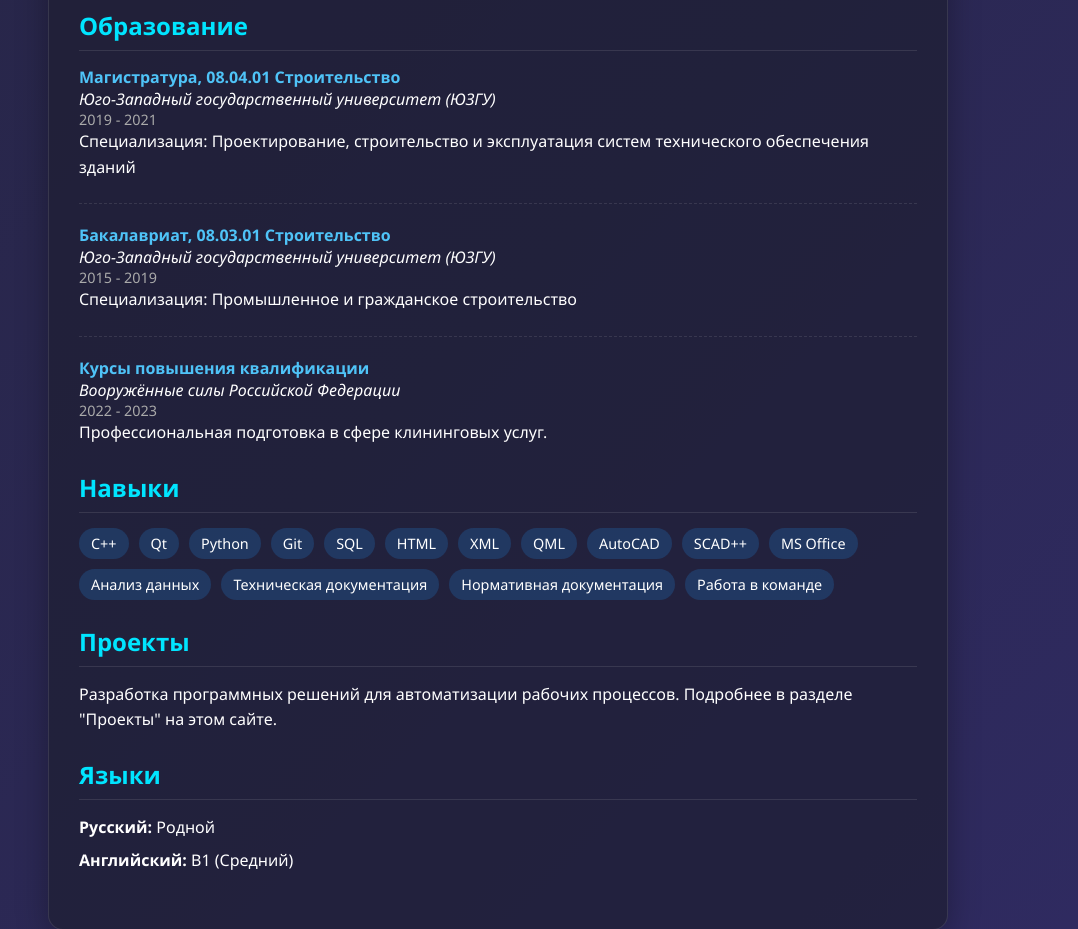
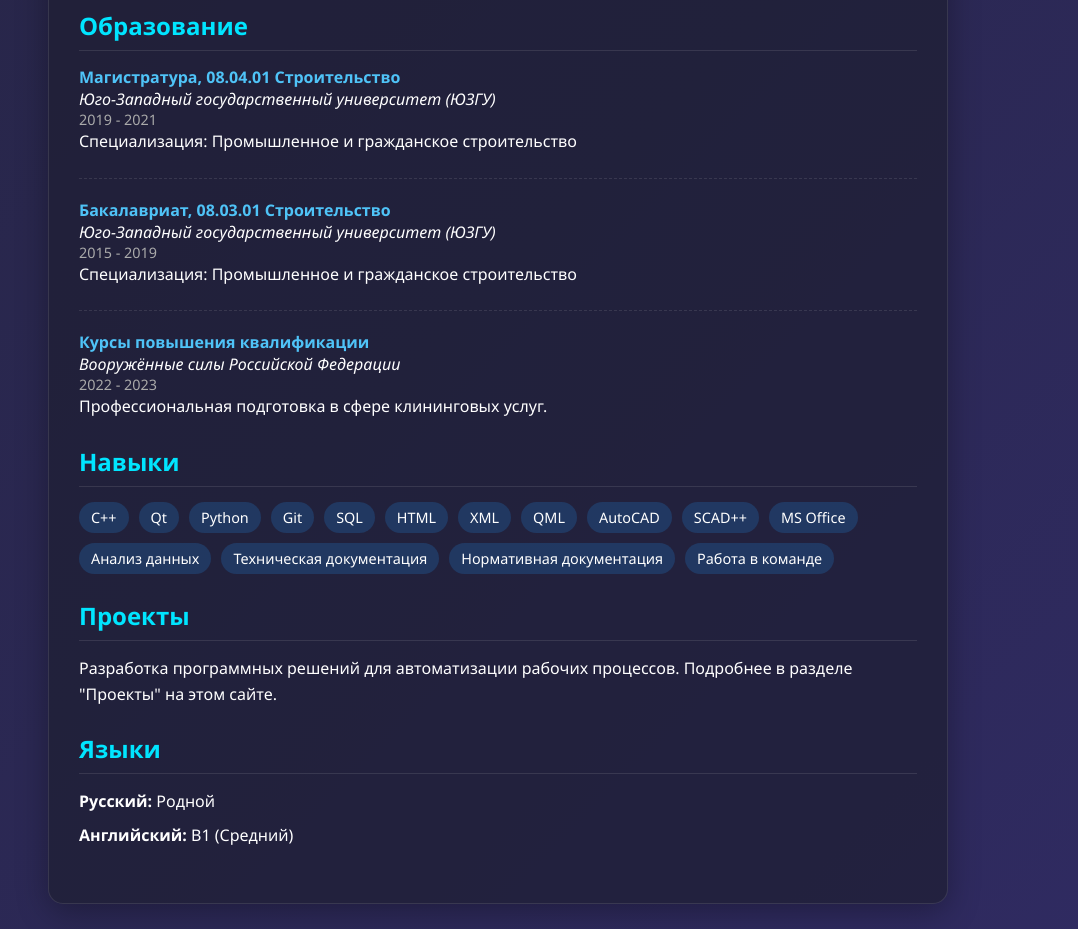
Before and after one commit to ConstructorI/EM, a plain HTML site: page index.html in a window 1280 px wide. Shown: the part 1020-1949 px from the top of the page, without its empty margins (142-1220 px from the left). Drawn offline with Linux system fonts and the light colour scheme.

Commit message:
Update index.html

```diff
--- a/index.html
+++ b/index.html
@@ -442,7 +442,7 @@
                     <div class="education-degree">Магистратура, 08.04.01 Строительство</div>
                     <div class="education-institution">Юго-Западный государственный университет (ЮЗГУ)</div>
                     <div class="education-date">2019 - 2021</div>
-                    <p>Специализация: Проектирование, строительство и эксплуатация систем технического обеспечения зданий</p>
+                    <p>Специализация: Промышленное и гражданское строительство</p>
                 </div>
                 <div class="education-item">
                     <div class="education-degree">Бакалавриат, 08.03.01 Строительство</div>
```
